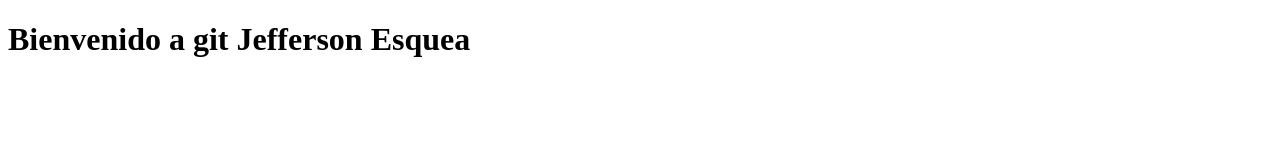
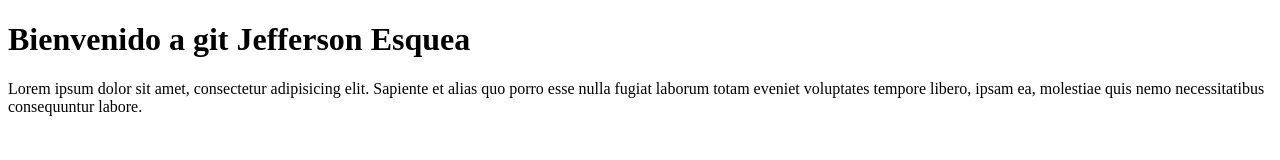
Before and after one commit to jjesquea/cursogit, a plain HTML site: page index.html in a window 1280 px wide. Drawn offline with Linux system fonts and the light colour scheme.

Commit message:
Se cargo un parrafo en el archivo index.html

```diff
--- a/index.html
+++ b/index.html
@@ -8,5 +8,6 @@
 </head>
 <body>
 	<h1>Bienvenido a git Jefferson Esquea</h1>
+	<p>Lorem ipsum dolor sit amet, consectetur adipisicing elit. Sapiente et alias quo porro esse nulla fugiat laborum totam eveniet voluptates tempore libero, ipsam ea, molestiae quis nemo necessitatibus consequuntur labore.</p>
 </body>
 </html>
```
